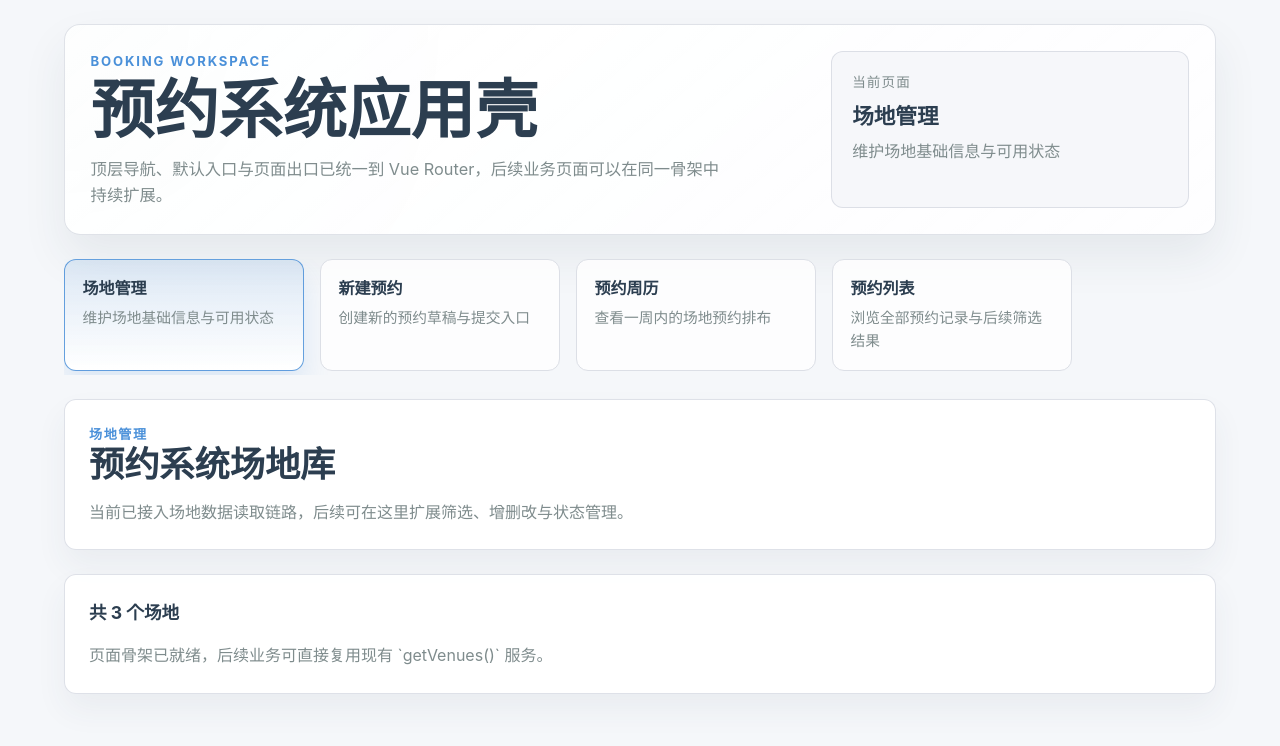
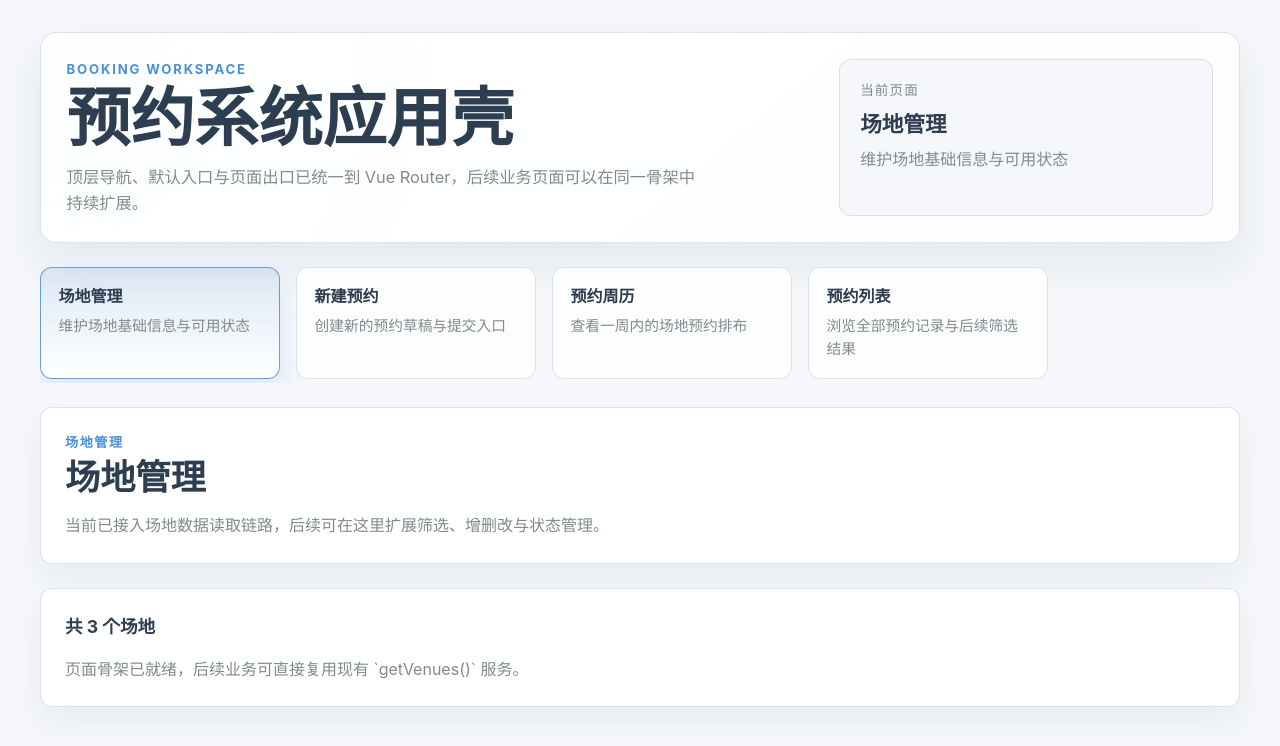
Before and after one commit to huahua-byte/vue-crud-demo, a Vue app: page /venues in a window 1280 px wide. Shown: the top 746 px of the page. Built offline with nearby package versions, Linux system fonts and the light colour scheme.

Commit message:
[AI Worker] Implement issue #10: 配置应用壳与 Vue Router 页面骨架

```diff
--- a/src/App.vue
+++ b/src/App.vue
@@ -4,40 +4,52 @@ import { RouterLink, RouterView, useRoute } from 'vue-router'
 
 const route = useRoute()
 
-const navigationItems = [
+const navigationItems: Array<{ to: string; label: string; routeName: string; description: string }> = [
   {
+    routeName: 'venues',
     label: '场地管理',
     to: '/venues',
     description: '维护场地基础信息与可用状态',
   },
   {
+    routeName: 'booking-create',
     label: '新建预约',
     to: '/bookings/new',
     description: '创建新的预约草稿与提交入口',
   },
   {
+    routeName: 'booking-calendar',
     label: '预约周历',
     to: '/calendar',
     description: '查看一周内的场地预约排布',
   },
   {
+    routeName: 'booking-list',
     label: '预约列表',
     to: '/bookings',
     description: '浏览全部预约记录与后续筛选结果',
   },
-] as const
+]
 
 const currentPage = computed(() => {
-  return navigationItems.find((item) => isRouteActive(item.to)) ?? navigationItems[0]
+  return (
+    navigationItems.find((item) => route.name === item.routeName || isActivePath(route.path, item.to)) ??
+    navigationItems[0]
+  )
 })
 
-function isRouteActive(targetPath: string): boolean {
-  return route.path === targetPath
+function isActivePath(currentPath: string, targetPath: string): boolean {
+  if (targetPath === '/bookings') {
+    return currentPath === targetPath
+  }
+
+  return currentPath === targetPath
 }
 </script>
 
 <template>
   <div class="app-shell">
+    <div class="app-shell__container">
       <header class="app-shell__hero">
         <div class="app-shell__hero-main">
           <p class="app-shell__eyebrow">Booking Workspace</p>
@@ -60,7 +72,7 @@ function isRouteActive(targetPath: string): boolean {
           :key="item.to"
           :to="item.to"
           class="app-shell__nav-link"
-        :class="{ 'app-shell__nav-link--active': isRouteActive(item.to) }"
+          :class="{ 'app-shell__nav-link--active': isActivePath(route.path, item.to) }"
         >
           <span class="app-shell__nav-label">{{ item.label }}</span>
           <span class="app-shell__nav-description">{{ item.description }}</span>
@@ -71,142 +83,8 @@ function isRouteActive(targetPath: string): boolean {
         <RouterView />
       </main>
     </div>
+  </div>
 </template>
 
 <style scoped>
-.app-shell {
-  display: grid;
-  gap: var(--spacing-lg);
-  min-width: 0;
-}
-
-.app-shell__hero {
-  display: grid;
-  grid-template-columns: minmax(0, 2fr) minmax(260px, 1fr);
-  gap: var(--spacing-lg);
-  padding: clamp(1.25rem, 2vw, 2rem);
-  background:
-    linear-gradient(140deg, rgba(255, 255, 255, 0.96), rgba(255, 255, 255, 0.84)),
-    radial-gradient(circle at top left, rgba(74, 144, 217, 0.16), transparent 38%);
-  border: 1px solid rgba(220, 223, 230, 0.9);
-  border-radius: calc(var(--radius) * 2);
-  box-shadow: 0 22px 45px rgba(44, 62, 80, 0.08);
-}
-
-.app-shell__hero-main,
-.app-shell__hero-side {
-  min-width: 0;
-}
-
-.app-shell__eyebrow {
-  margin-bottom: var(--spacing-sm);
-  color: var(--color-primary);
-  font-size: 0.82rem;
-  font-weight: 700;
-  letter-spacing: 0.14em;
-  text-transform: uppercase;
-}
-
-.app-shell__title {
-  font-size: clamp(2.2rem, 5vw, 4rem);
-  line-height: 0.94;
-}
-
-.app-shell__subtitle {
-  max-width: 40rem;
-  margin-top: var(--spacing-md);
-  color: var(--color-text-muted);
-  font-size: 1.02rem;
-}
-
-.app-shell__hero-side {
-  display: grid;
-  align-content: start;
-  gap: 0.35rem;
-  padding: 1.25rem;
-  background: rgba(245, 247, 250, 0.9);
-  border: 1px solid rgba(220, 223, 230, 0.95);
-  border-radius: calc(var(--radius) * 1.5);
-}
-
-.app-shell__hero-label {
-  color: var(--color-text-muted);
-  font-size: 0.85rem;
-  text-transform: uppercase;
-  letter-spacing: 0.08em;
-}
-
-.app-shell__hero-value {
-  font-size: 1.35rem;
-  font-weight: 700;
-}
-
-.app-shell__hero-description {
-  color: var(--color-text-muted);
-}
-
-.app-shell__nav {
-  display: flex;
-  gap: var(--spacing-md);
-  min-width: 0;
-  padding-bottom: 0.25rem;
-  overflow-x: auto;
-  scrollbar-width: thin;
-}
-
-.app-shell__nav-link {
-  flex: 0 0 240px;
-  min-width: 0;
-  padding: 1rem 1.1rem;
-  color: inherit;
-  text-decoration: none;
-  background: rgba(255, 255, 255, 0.82);
-  border: 1px solid var(--color-border);
-  border-radius: calc(var(--radius) * 1.5);
-  transition:
-    border-color 180ms ease,
-    box-shadow 180ms ease,
-    transform 180ms ease;
-}
-
-.app-shell__nav-link:hover {
-  transform: translateY(-1px);
-  border-color: rgba(74, 144, 217, 0.5);
-  box-shadow: 0 14px 24px rgba(44, 62, 80, 0.08);
-}
-
-.app-shell__nav-link--active {
-  border-color: rgba(74, 144, 217, 0.85);
-  background: linear-gradient(180deg, rgba(74, 144, 217, 0.14), rgba(255, 255, 255, 0.96));
-  box-shadow: 0 16px 28px rgba(74, 144, 217, 0.14);
-}
-
-.app-shell__nav-label,
-.app-shell__nav-description {
-  display: block;
-}
-
-.app-shell__nav-label {
-  font-weight: 700;
-}
-
-.app-shell__nav-description {
-  margin-top: 0.35rem;
-  color: var(--color-text-muted);
-  font-size: 0.92rem;
-}
-
-.app-shell__content {
-  min-width: 0;
-}
-
-@media (max-width: 640px) {
-  .app-shell__hero {
-    grid-template-columns: 1fr;
-  }
-
-  .app-shell__nav-link {
-    flex-basis: min(85vw, 280px);
-  }
-}
 </style>
--- a/src/pages/BookingCalendarPage.vue
+++ b/src/pages/BookingCalendarPage.vue
@@ -9,6 +9,7 @@ import {
 } from '../domain/booking'
 import { getWeeklyCalendar } from '../services/booking'
 
+const pageTitle = '预约周历'
 const today = new Date().toISOString().slice(0, 10)
 const calendar = ref<WeeklyCalendarResult | null>(null)
 const isLoading = ref(false)
@@ -39,11 +40,11 @@ onMounted(async () => {
 </script>
 
 <template>
-  <section class="page-shell">
-    <header class="page-shell__header">
-      <div>
-        <p class="page-shell__eyebrow">预约周历</p>
-        <h2 class="page-shell__title">周视图骨架</h2>
+  <section class="booking-page-shell page-shell">
+    <header class="booking-page-header page-shell__header">
+      <div class="booking-page-title">
+        <p class="page-shell__eyebrow">{{ pageTitle }}</p>
+        <h2 class="page-shell__title">{{ pageTitle }}</h2>
       </div>
       <p class="page-shell__description">
         默认按 {{ DEFAULT_WEEK_VIEW_DAYS }} 天窗口读取周历数据，后续可在此扩展时间轴、场地切换与冲突态展示。
--- a/src/pages/BookingCreatePage.vue
+++ b/src/pages/BookingCreatePage.vue
@@ -4,6 +4,7 @@ import { reactive, ref } from 'vue'
 import type { BookingDraft } from '../domain/booking'
 import { createBooking } from '../services/booking'
 
+const pageTitle = '创建预约'
 const draft = reactive<BookingDraft>(createInitialDraft())
 const isSubmitting = ref(false)
 const statusMessage = ref('表单骨架已创建，后续可在这里挂接字段组件与校验提示。')
@@ -33,11 +34,11 @@ async function submitBooking(currentDraft: BookingDraft): Promise<void> {
 </script>
 
 <template>
-  <section class="page-shell">
-    <header class="page-shell__header">
-      <div>
-        <p class="page-shell__eyebrow">预约创建</p>
-        <h2 class="page-shell__title">新建预约入口</h2>
+  <section class="booking-page-shell page-shell">
+    <header class="booking-page-header page-shell__header">
+      <div class="booking-page-title">
+        <p class="page-shell__eyebrow">{{ pageTitle }}</p>
+        <h2 class="page-shell__title">{{ pageTitle }}</h2>
       </div>
       <p class="page-shell__description">
         这里保留了预约草稿结构和提交方法签名，后续表单开发可以直接填充字段绑定。
--- a/src/pages/BookingListPage.vue
+++ b/src/pages/BookingListPage.vue
@@ -4,6 +4,7 @@ import { onMounted, ref } from 'vue'
 import { createDefaultBookingFilter, type Booking } from '../domain/booking'
 import { getBookings } from '../services/booking'
 
+const pageTitle = '预约列表'
 const bookings = ref<Booking[]>([])
 const isLoading = ref(false)
 const errorMessage = ref('')
@@ -31,11 +32,11 @@ onMounted(async () => {
 </script>
 
 <template>
-  <section class="page-shell">
-    <header class="page-shell__header">
-      <div>
-        <p class="page-shell__eyebrow">预约列表</p>
-        <h2 class="page-shell__title">全部预约概览</h2>
+  <section class="booking-page-shell page-shell">
+    <header class="booking-page-header page-shell__header">
+      <div class="booking-page-title">
+        <p class="page-shell__eyebrow">{{ pageTitle }}</p>
+        <h2 class="page-shell__title">{{ pageTitle }}</h2>
       </div>
       <p class="page-shell__description">
         当前页面已经打通预约列表查询，后续可叠加筛选器、批量操作和详情抽屉。
--- a/src/pages/VenueManagementPage.vue
+++ b/src/pages/VenueManagementPage.vue
@@ -4,6 +4,7 @@ import { onMounted, ref } from 'vue'
 import { createDefaultVenueSearchFilter, type Venue } from '../domain/booking'
 import { getVenues } from '../services/booking'
 
+const pageTitle = '场地管理'
 const venues = ref<Venue[]>([])
 const isLoading = ref(false)
 const errorMessage = ref('')
@@ -31,11 +32,11 @@ onMounted(async () => {
 </script>
 
 <template>
-  <section class="page-shell">
-    <header class="page-shell__header">
-      <div>
-        <p class="page-shell__eyebrow">场地管理</p>
-        <h2 class="page-shell__title">预约系统场地库</h2>
+  <section class="booking-page-shell page-shell">
+    <header class="booking-page-header page-shell__header">
+      <div class="booking-page-title">
+        <p class="page-shell__eyebrow">{{ pageTitle }}</p>
+        <h2 class="page-shell__title">{{ pageTitle }}</h2>
       </div>
       <p class="page-shell__description">
         当前已接入场地数据读取链路，后续可在这里扩展筛选、增删改与状态管理。
--- a/src/style.css
+++ b/src/style.css
@@ -47,10 +47,8 @@ a {
 }
 
 #app {
-  width: min(100%, 1200px);
   min-height: 100vh;
-  margin: 0 auto;
-  padding: 1.5rem;
+  width: 100%;
 }
 
 #app::before {
@@ -63,10 +61,158 @@ a {
     radial-gradient(circle at bottom right, rgba(39, 174, 96, 0.14), transparent 28%);
 }
 
+.app-shell {
+  min-height: 100vh;
+  width: 100%;
+  padding: 16px;
+}
+
+.app-shell__container {
+  display: grid;
+  gap: var(--spacing-lg);
+  width: min(100%, 1200px);
+  min-width: 0;
+  margin: 0 auto;
+}
+
+.app-shell__hero {
+  display: grid;
+  grid-template-columns: minmax(0, 2fr) minmax(260px, 1fr);
+  gap: var(--spacing-lg);
+  min-width: 0;
+  padding: clamp(1.25rem, 2vw, 2rem);
+  background:
+    linear-gradient(140deg, rgba(255, 255, 255, 0.96), rgba(255, 255, 255, 0.84)),
+    radial-gradient(circle at top left, rgba(74, 144, 217, 0.16), transparent 38%);
+  border: 1px solid rgba(220, 223, 230, 0.9);
+  border-radius: calc(var(--radius) * 2);
+  box-shadow: 0 22px 45px rgba(44, 62, 80, 0.08);
+}
+
+.app-shell__hero-main,
+.app-shell__hero-side,
+.app-shell__content {
+  min-width: 0;
+}
+
+.app-shell__eyebrow {
+  margin-bottom: var(--spacing-sm);
+  color: var(--color-primary);
+  font-size: 0.82rem;
+  font-weight: 700;
+  letter-spacing: 0.14em;
+  text-transform: uppercase;
+}
+
+.app-shell__title {
+  font-size: clamp(2.2rem, 5vw, 4rem);
+  line-height: 0.94;
+}
+
+.app-shell__subtitle {
+  max-width: 40rem;
+  margin-top: var(--spacing-md);
+  color: var(--color-text-muted);
+  font-size: 1.02rem;
+}
+
+.app-shell__hero-side {
+  display: grid;
+  align-content: start;
+  gap: 0.35rem;
+  padding: 1.25rem;
+  background: rgba(245, 247, 250, 0.9);
+  border: 1px solid rgba(220, 223, 230, 0.95);
+  border-radius: calc(var(--radius) * 1.5);
+}
+
+.app-shell__hero-label {
+  color: var(--color-text-muted);
+  font-size: 0.85rem;
+  text-transform: uppercase;
+  letter-spacing: 0.08em;
+}
+
+.app-shell__hero-value {
+  font-size: 1.35rem;
+  font-weight: 700;
+}
+
+.app-shell__hero-description {
+  color: var(--color-text-muted);
+}
+
+.app-shell__nav {
+  display: flex;
+  gap: var(--spacing-md);
+  min-width: 0;
+  padding-bottom: 0.25rem;
+  overflow-x: auto;
+  overscroll-behavior-x: contain;
+  scrollbar-width: thin;
+}
+
+.app-shell__nav-link {
+  flex: 0 0 240px;
+  min-width: 0;
+  padding: 1rem 1.1rem;
+  color: inherit;
+  text-decoration: none;
+  background: rgba(255, 255, 255, 0.82);
+  border: 1px solid var(--color-border);
+  border-radius: calc(var(--radius) * 1.5);
+  transition:
+    border-color 180ms ease,
+    box-shadow 180ms ease,
+    transform 180ms ease;
+}
+
+.app-shell__nav-link:hover {
+  transform: translateY(-1px);
+  border-color: rgba(74, 144, 217, 0.5);
+  box-shadow: 0 14px 24px rgba(44, 62, 80, 0.08);
+}
+
+.app-shell__nav-link--active {
+  border-color: rgba(74, 144, 217, 0.85);
+  background: linear-gradient(180deg, rgba(74, 144, 217, 0.14), rgba(255, 255, 255, 0.96));
+  box-shadow: 0 16px 28px rgba(74, 144, 217, 0.14);
+}
+
+.app-shell__nav-label,
+.app-shell__nav-description {
+  display: block;
+}
+
+.app-shell__nav-label {
+  font-weight: 700;
+}
+
+.app-shell__nav-description {
+  margin-top: 0.35rem;
+  color: var(--color-text-muted);
+  font-size: 0.92rem;
+}
+
+.booking-page-shell,
 .page-shell {
   display: grid;
   gap: var(--spacing-lg);
   min-width: 0;
+}
+
+.booking-page-shell {
+  width: 100%;
+}
+
+.booking-page-header {
+  display: grid;
+  gap: var(--spacing-md);
+}
+
+.booking-page-title {
+  display: grid;
+  gap: 0.35rem;
 }
 
 .page-shell__header,
@@ -142,8 +288,32 @@ a {
 }
 
 @media (max-width: 640px) {
-  #app {
-    width: 100%;
-    padding: 0.75rem;
+  .app-shell {
+    padding: 12px;
+  }
+
+  .app-shell__hero {
+    grid-template-columns: 1fr;
+  }
+
+  .app-shell__nav-link {
+    flex-basis: min(85vw, 280px);
+  }
+
+  .page-shell__header,
+  .page-shell__panel {
+    padding: 1rem;
   }
 }
+
+@media (min-width: 768px) {
+  .app-shell {
+    padding: 24px;
+  }
+}
+
+@media (min-width: 1024px) {
+  .app-shell {
+    padding: 32px;
+  }
+}
```
Lines whose indentation alone changed are shown as unchanged.
